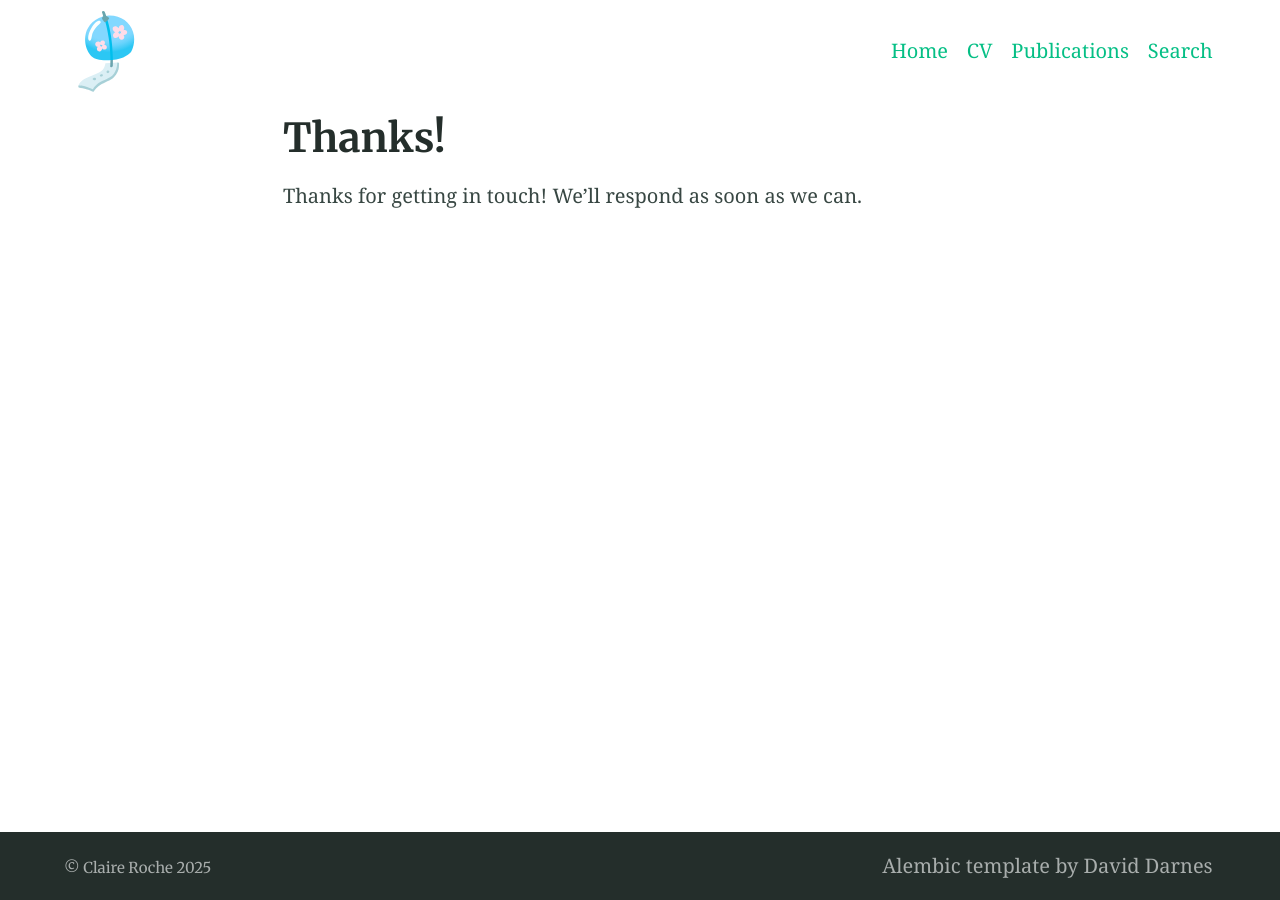
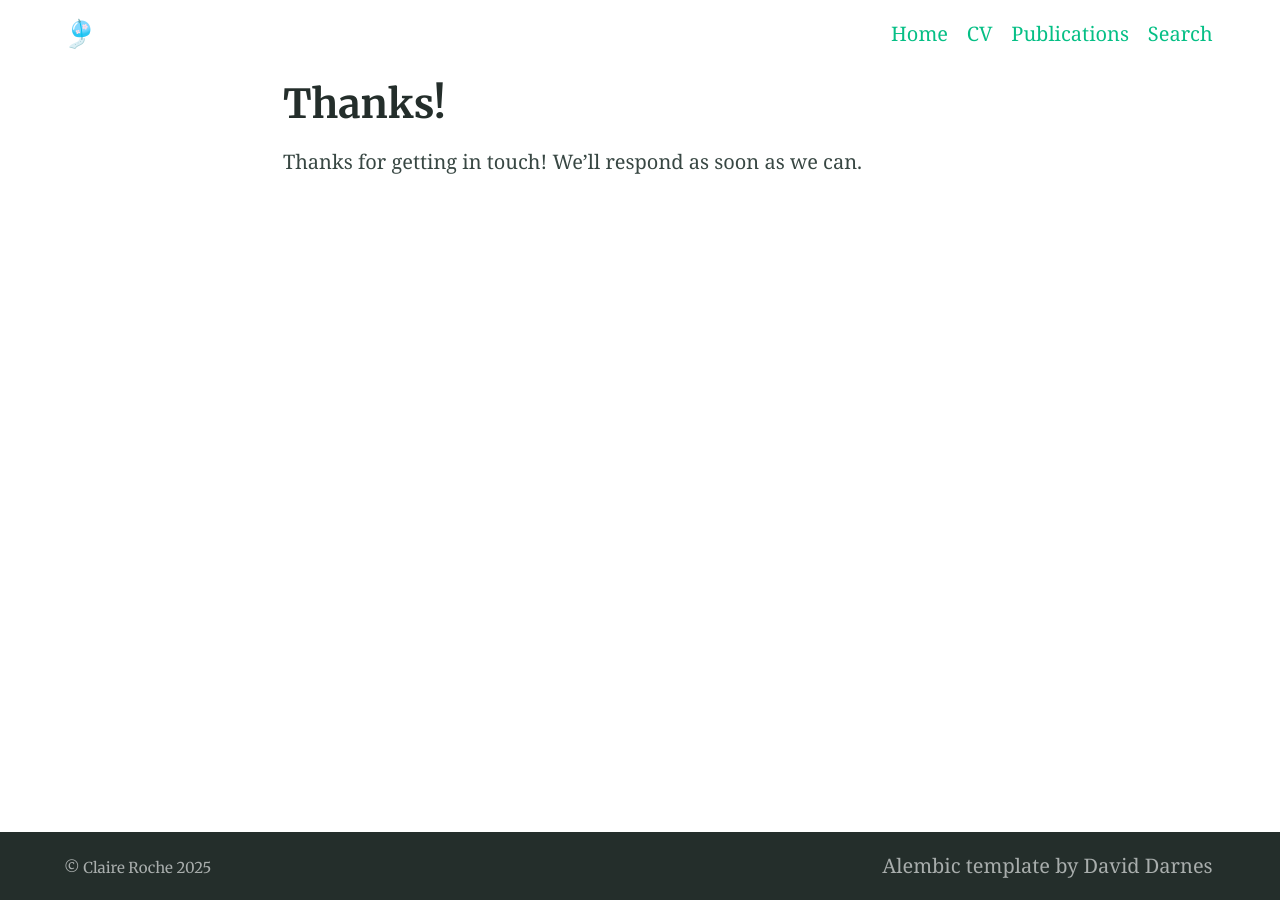
Before and after one commit to claireroche/claireroche.github.io, a Jekyll site: the page built from thanks.md, in a window 1280 px wide. Built offline with Jekyll 4.4.1, drawn with Linux system fonts in a browser that asks for light colours; a style sheet for code colours, icons or effects is not loaded.

Commit message:
update picture

```diff
--- a/_config.yml
+++ b/_config.yml
@@ -95,7 +95,7 @@ defaults:
 encoding: utf-8				# Make sure the encoding is right
 lang: en-GB 		  	        # Set the site language
 title: "Claire Roche" 		        # Site name or title, also used in jekyll-seo-tag
-logo: "/images/wind-chime-svgrepo-com.svg" 	        # Site logo, also used in jekyll-seo-tag
+logo: "/assets/logos/logo@32px.png" 	        # Site logo, also used in jekyll-seo-tag
 description: "PhD, Meshing Software Engineer" # Site description and default description, also used in jekyll-seo-tag
 url: "https://claireroche.github.io/" 	        # Site url, also used in jekyll-seo-tag
 baseurl: ""
```
